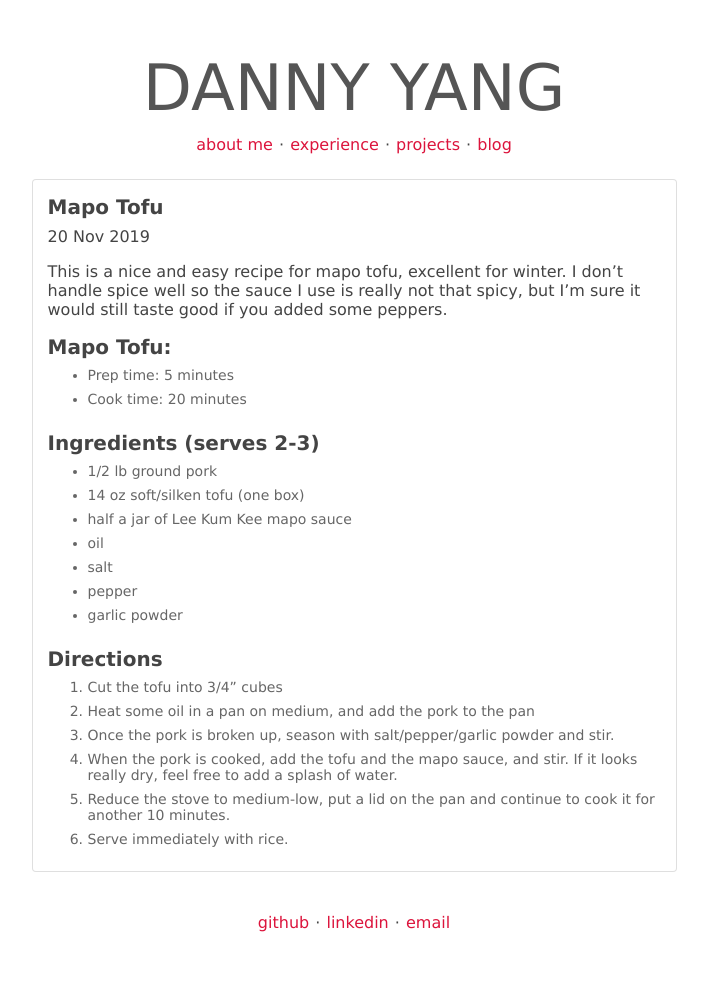
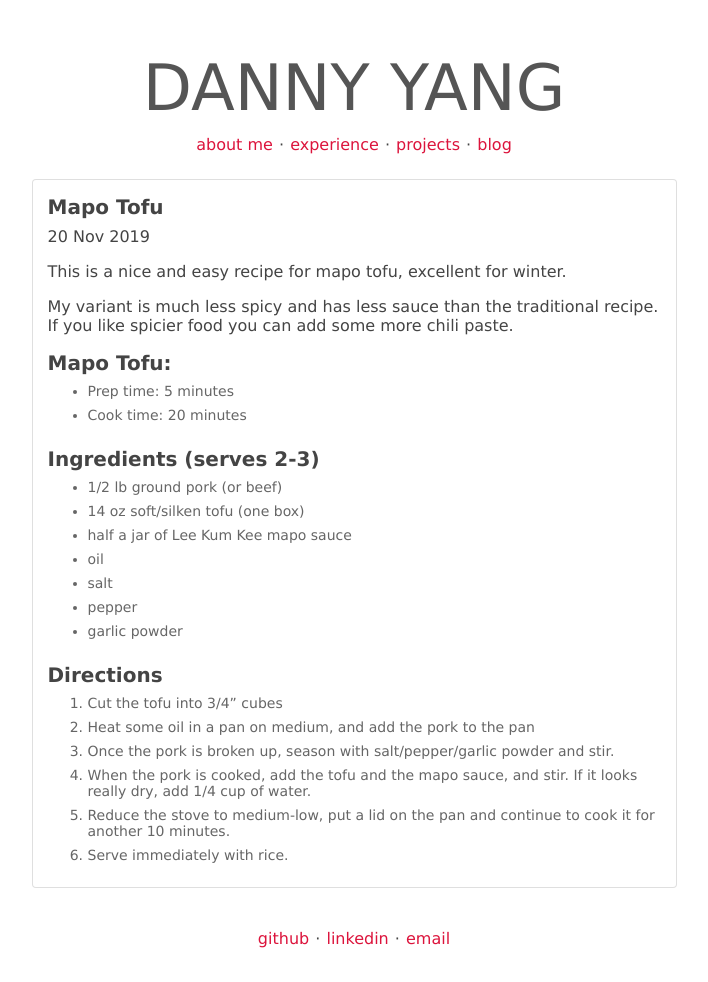
Before and after one commit to yangdanny97/yangdanny97.github.io, a Jekyll site: the page built from _posts/2019-11-20-mapo-tofu.md, in a window 1280 px wide. Shown: the whole page, without its empty margins (286-994 px from the left). Built offline with Jekyll 4.4.1, drawn with Linux system fonts in a browser that asks for light colours.

Commit message:
edit text

```diff
--- a/_posts/2019-11-20-mapo-tofu.md
+++ b/_posts/2019-11-20-mapo-tofu.md
@@ -4,14 +4,16 @@ title: "Mapo Tofu"
 date: 2019-11-20
 category: "Cooking"
 ---
-This is a nice and easy recipe for mapo tofu, excellent for winter. I don't handle spice well so the sauce I use is really not that spicy, but I'm sure it would still taste good if you added some peppers.
+This is a nice and easy recipe for mapo tofu, excellent for winter.
+
+My variant is much less spicy and has less sauce than the traditional recipe. If you like spicier food you can add some more chili paste.
 
 ### Mapo Tofu:
 - Prep time: 5 minutes
 - Cook time: 20 minutes
 
 ### Ingredients (serves 2-3)
-- 1/2 lb ground pork
+- 1/2 lb ground pork (or beef)
 - 14 oz soft/silken tofu (one box)
 - half a jar of Lee Kum Kee mapo sauce
 - oil
@@ -23,6 +25,6 @@ This is a nice and easy recipe for mapo tofu, excellent for winter. I don't hand
 1. Cut the tofu into 3/4" cubes
 2. Heat some oil in a pan on medium, and add the pork to the pan
 3. Once the pork is broken up, season with salt/pepper/garlic powder and stir.
-4. When the pork is cooked, add the tofu and the mapo sauce, and stir. If it looks really dry, feel free to add a splash of water.
+4. When the pork is cooked, add the tofu and the mapo sauce, and stir. If it looks really dry, add 1/4 cup of water.
 5. Reduce the stove to medium-low, put a lid on the pan and continue to cook it for another 10 minutes.
 6. Serve immediately with rice.
```
